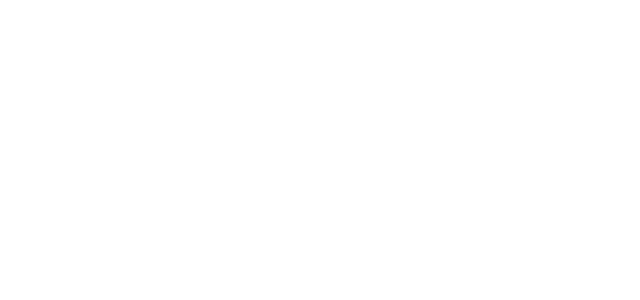
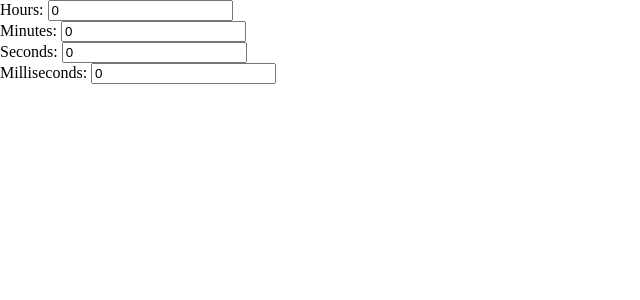
Before and after one commit to GitHubGW/react-trello, a React (Create React App) app: page / in a window 1280 px wide. Shown: the top 300 px of the page, without its empty margins (0-640 px from the left). Built offline with nearby package versions, Linux system fonts and the light colour scheme.

Commit message:
Using Selector get, set functions

```diff
--- a/src/App.tsx
+++ b/src/App.tsx
@@ -1,5 +1,41 @@
-function App() {
-  return <div></div>;
-}
+import React from "react";
+import { useRecoilState, useRecoilValue } from "recoil";
+import { filteredMinutesState, millisecondsState, minutesState, secondsState } from "./atom";
+import GlobalStyle from "./styles/GlobalStyle";
+
+const App = () => {
+  const [minutes, setMinutes] = useRecoilState<number>(minutesState);
+  const [hours, setHours] = useRecoilState<number>(filteredMinutesState);
+  const seconds = useRecoilValue<number>(secondsState);
+  const milliseconds = useRecoilValue<number>(millisecondsState);
+
+  const onMinutesChange = (event: React.FormEvent<HTMLInputElement>): void => {
+    setMinutes(+event.currentTarget.value);
+  };
+
+  const onHoursChange = (event: React.FormEvent<HTMLInputElement>): void => {
+    setHours(+event.currentTarget.value);
+  };
+
+  return (
+    <div>
+      <GlobalStyle />
+      <form>
+        <div>
+          Hours: <input value={hours} onChange={onHoursChange} type="number" placeholder="Hours" />
+        </div>
+        <div>
+          Minutes: <input value={minutes} onChange={onMinutesChange} type="number" placeholder="Minutes" />
+        </div>
+        <div>
+          Seconds: <input value={seconds} readOnly type="number" placeholder="Hours" />
+        </div>
+        <div>
+          Milliseconds: <input value={milliseconds} readOnly type="number" placeholder="Hours" />
+        </div>
+      </form>
+    </div>
+  );
+};
 
 export default App;
--- /dev/null
+++ b/src/atom.ts
@@ -0,0 +1,19 @@
+import { atom, DefaultValue, RecoilState, selector } from "recoil";
+
+export const minutesState: RecoilState<number> = atom({ key: "minutesState", default: 0 });
+export const secondsState: RecoilState<number> = atom({ key: "secondsState", default: 0 });
+export const millisecondsState: RecoilState<number> = atom({ key: "millisecondsState", default: 0 });
+
+export const filteredMinutesState: RecoilState<number> = selector({
+  key: "filteredMinutesState",
+  get: ({ get }): number => {
+    const minutes: number = get(minutesState);
+    const hours: number = minutes / 60;
+    return hours;
+  },
+  set: ({ set }, newValue: number | DefaultValue): void => {
+    set(minutesState, Number(newValue) * 60);
+    set(secondsState, Number(newValue) * 3600);
+    set(millisecondsState, Number(newValue) * 3600000);
+  },
+});
--- a/src/index.tsx
+++ b/src/index.tsx
@@ -1,10 +1,13 @@
 import React from "react";
 import ReactDOM from "react-dom";
+import { RecoilRoot } from "recoil";
 import App from "./App";
 
 ReactDOM.render(
   <React.StrictMode>
-    <App />
+    <RecoilRoot>
+      <App />
+    </RecoilRoot>
   </React.StrictMode>,
   document.getElementById("root")
 );
--- /dev/null
+++ b/src/styles/GlobalStyle.ts
@@ -0,0 +1,8 @@
+import { createGlobalStyle } from "styled-components";
+import reset from "styled-reset";
+
+const GlobalStyle = createGlobalStyle`
+  ${reset}
+`;
+
+export default GlobalStyle;
```
